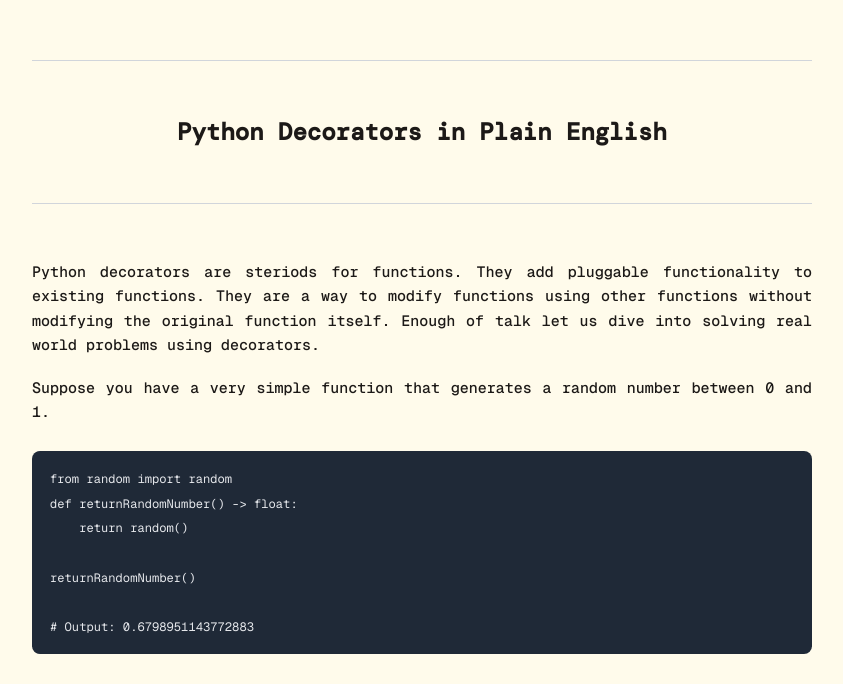
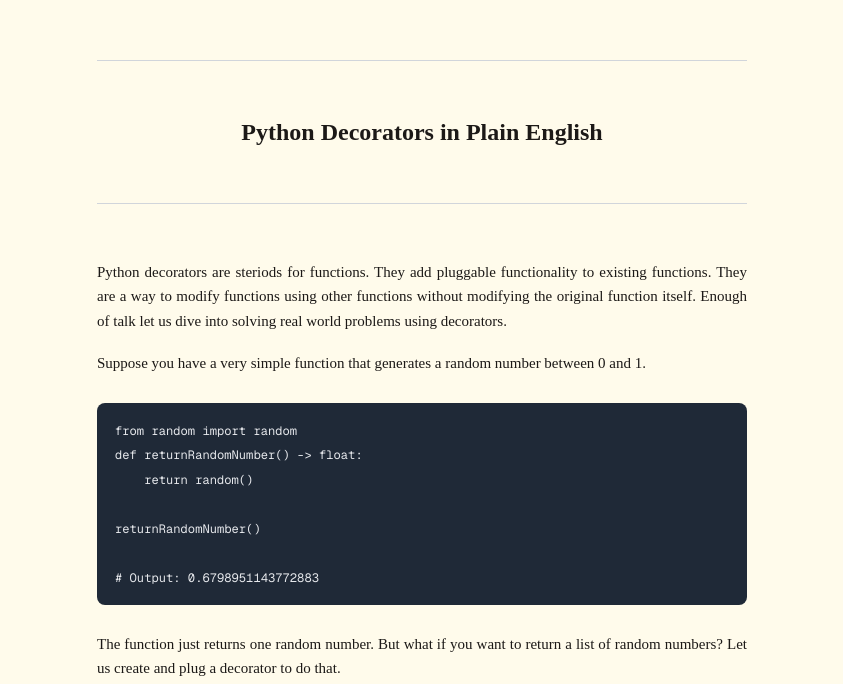
Before and after one commit to piper-of-dawn/portfolio, a Next.js app: page /posts/Python_Decorators_in_Plain_English in a window 1280 px wide. Shown: the part 116-800 px from the top of the page, without its empty margins (218-1061 px from the left). Built offline with nearby package versions, Linux system fonts and the light colour scheme; a web font is replaced by a local one.

Commit message:
Change blog font

```diff
--- a/app/posts/[slug]/page.tsx
+++ b/app/posts/[slug]/page.tsx
@@ -46,10 +46,10 @@ const BlogPage = (props: any) => {
 
     <div className="bg-amber-50 p-10">
 
-          <div className={`${serif.variable} pt-20 font-mono leading-6 prose text-neutral-950 mx-auto lg:prose-xl`}>
-            <div className="text-center font-serif text-stone-600 uppercase  text-subtitle font-bold leading-tight">{post.data.hierarchy}</div>
+          <div className={`${serif.variable} pt-20 font-sans leading-6 prose text-neutral-950 mx-auto lg:prose-xl`}>
+            <div className="text-center font-sans text-stone-600 uppercase  text-subtitle font-bold leading-tight">{post.data.hierarchy}</div>
             <hr className="x-auto h-px my-8 bg-gray-300 border-0 dark:bg-gray-700"></hr>
-            <div className="text-center font-serif font-bold text-stone-900 text-verylarge leading-tight">{post.data.title}</div>
+            <div className="text-center font-sans font-bold text-stone-900 text-verylarge leading-tight">{post.data.title}</div>
             <hr className="h-px mx-auto my-8 bg-gray-300 border-0 dark:bg-gray-700"></hr>
 
  <ReactMarkdown className="text-read text-stone-900 font-medium text-justify leading-relaxed"  remarkPlugins={[remarkMath]}
```
